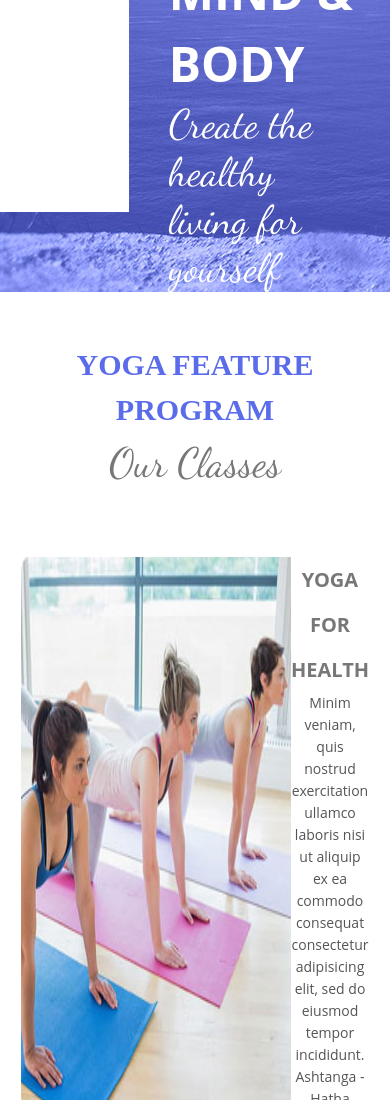
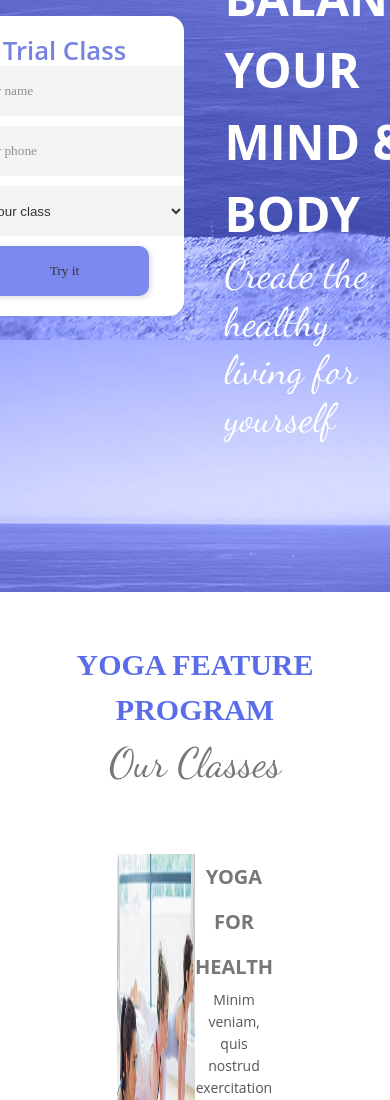
Before and after one commit to DmitriyVozhzhov/YOGA-landing-page, a plain HTML site: page index.html in a window 390 px wide. Shown: the part 360-1460 px from the top of the page. Drawn offline with nearby package versions, Linux system fonts and the light colour scheme.

Commit message:
update добавил немного медиазапросов, сделал формі, исправил небольшие недочеты и ошибки

```diff
--- a/index.html
+++ b/index.html
@@ -43,7 +43,20 @@
     </header>
     <main class="main">
       <div class="section_1">
-        <div class="section_1_form"></div>
+        <div class="section_1_form">
+					<h2>Trial Class</h2>
+					<input class="input-text" type="text" placeholder="Enter your name">
+					<input class="input-number" type="number" placeholder="Enter your phone">
+					<select class="form1" name="form1" id="form1"  >
+						<option >Chose your class</option>
+						<option>Class 1 </option>
+						<option>Class 2 </option>
+						<option>Class 3 </option>
+						<option>Class 4 </option>
+
+					</select>
+					<p><input class="input_form1" type="submit" value="Try it"></p>
+				</div>
         <div class="section_1_text">
           <h2>
               Just Balance <br />
--- a/scss/style.scss
+++ b/scss/style.scss
@@ -128,10 +128,40 @@
   background-color: #5363db;
   justify-content: center;
   align-items: center;
+  padding: 150px 0;
+
   .section_1_form {
+    display: flex;
+    flex-direction: column;
     width: 300px;
-    height: 391px;
+    height: auto;
     background-color: #fff;
+    align-items: center;
+    border-radius: 15px;
+    padding: 20px 0;
+    h2 {
+      font-family: "Open Sans";
+      font-size: 25.7px;
+      line-height: 1.2;
+      font-weight: 600;
+      color: #5363db;
+    }
+    .input-text,
+    .input-number,
+    .form1 {
+      width: 240px;
+      height: 50px;
+      background-color: #f2f2f2;
+      margin-bottom: 10px;
+    }
+    .input_form1 {
+      width: 170px;
+      height: 50px;
+      background-color: #5b6ceb;
+      box-shadow: 2px 2px 5px 0px rgba(0, 0, 0, 0.15);
+      border-radius: 10px;
+      float: right;
+    }
   }
   .section_1_text {
     padding-left: 40px;
@@ -186,12 +216,18 @@
   align-content: center;
   justify-content: center;
   align-items: center;
+  padding-bottom: 120px;
 }
 .section_2_card_1 {
-  max-width: 570px;
+  width: 40%;
   height: auto;
-  margin: 15px 25px;
+  margin: 12px 20px;
   display: flex;
+  img {
+    width: 50%;
+    height: auto;
+  }
+
   .section_2_card_1-text {
     width: 50%;
     display: flex;
@@ -314,9 +350,11 @@
   }
 }
 .section_6 {
+  padding: 40px 0;
   .section_6-allcard {
     display: flex;
     flex-direction: row;
+    flex-wrap: wrap;
     align-content: center;
     justify-content: space-around;
     align-items: center;
@@ -325,6 +363,15 @@
     height: auto;
     .section6-card1 {
       width: 26%;
+    }
+    @media (max-width: 767px) {
+      .section6-card1 {
+        width: 40%;
+      }
+    }
+    @media (max-width: 573px) {
+      .section6-card1 {
+        width: 65%;
       }
     }
     .section_6card-top {
@@ -393,6 +440,50 @@
       color: #ffffff;
     }
   }
+
+  @media (max-width: 953px) {
+    .section_6-body p {
+      font-size: 16px;
+      line-height: 45px;
+      font-weight: 400;
+    }
+  }
+  @media (max-width: 813px) {
+    .section_6-body p {
+      font-size: 15px;
+      line-height: 42px;
+    }
+  }
+  @media (max-width: 767px) {
+    .section_6-body p {
+      font-size: 13px;
+      line-height: 36px;
+    }
+    .section_6card-top {
+      margin-top: 15px;
+    }
+    .section_6card-top .sec6p2 {
+      font-size: 55.4px;
+    }
+  }
+  @media (max-width: 573px) {
+    .section_6-body p {
+      font-size: 17px;
+      line-height: 40px;
+    }
+  }
+  @media (max-width: 573px) {
+    .section_6-allcard {
+      flex-direction: column;
+    }
+  }
+  @media (max-width: 573px) {
+    .section_6-body p {
+      font-size: 13px;
+      line-height: 35px;
+    }
+  }
+}
 .footer_main {
   padding: 70px 10px;
   display: flex;
@@ -407,6 +498,7 @@
     font-weight: 700;
     text-transform: uppercase;
     color: #ffffff;
+    padding-bottom: 30px;
   }
   .footer_main-left {
     p {
@@ -420,11 +512,13 @@
 }
 .footer_right {
   width: 45%;
+
   h3 {
     font-size: 18px;
     line-height: 22px;
     font-weight: 700;
     color: #ffffff;
+    padding-bottom: 30px;
   }
 
   .bottom_list-right {
@@ -453,7 +547,7 @@
   p {
     font-family: "Myriad Pro";
     font-size: 16px;
-    line-height: 22px;
+    line-height: 100px;
     font-weight: 400;
     color: #b7bffc;
   }
```
Also changed, not shown: css/style.css. Lines whose indentation alone changed are shown as unchanged.
